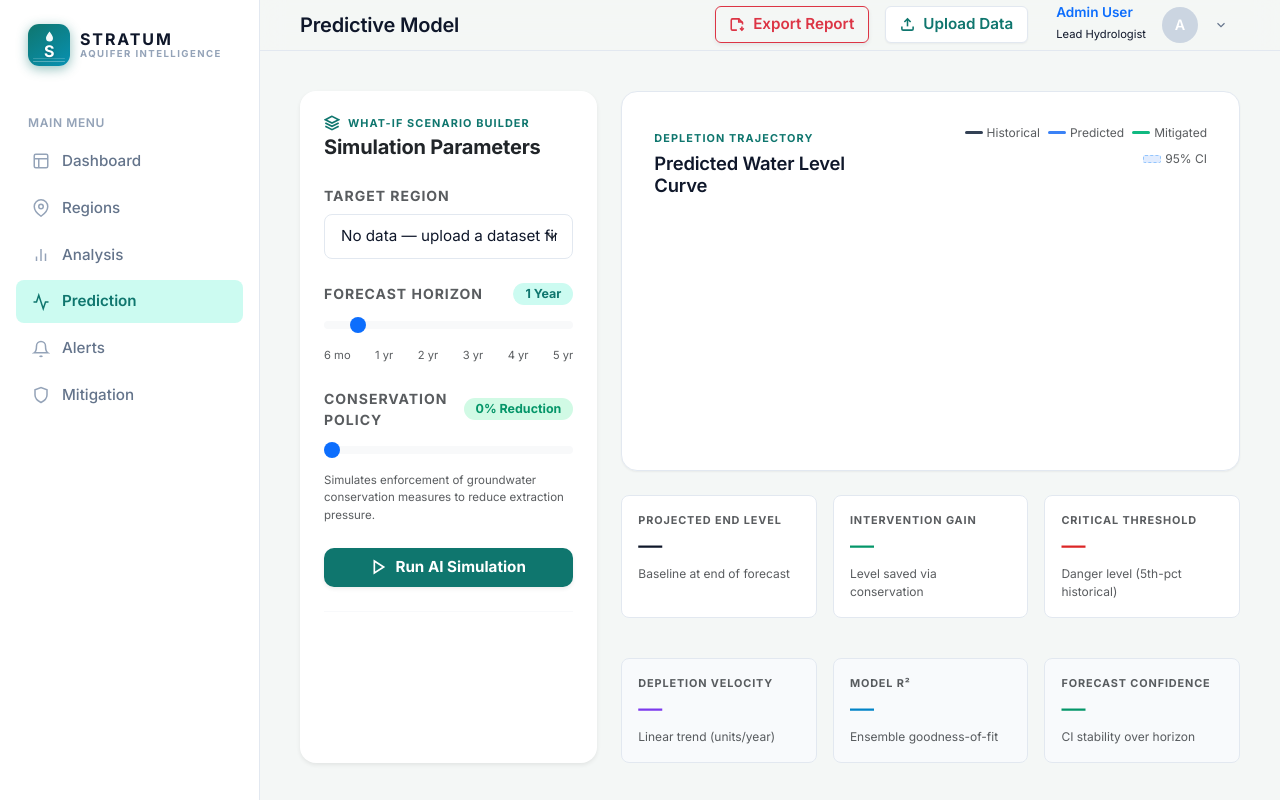
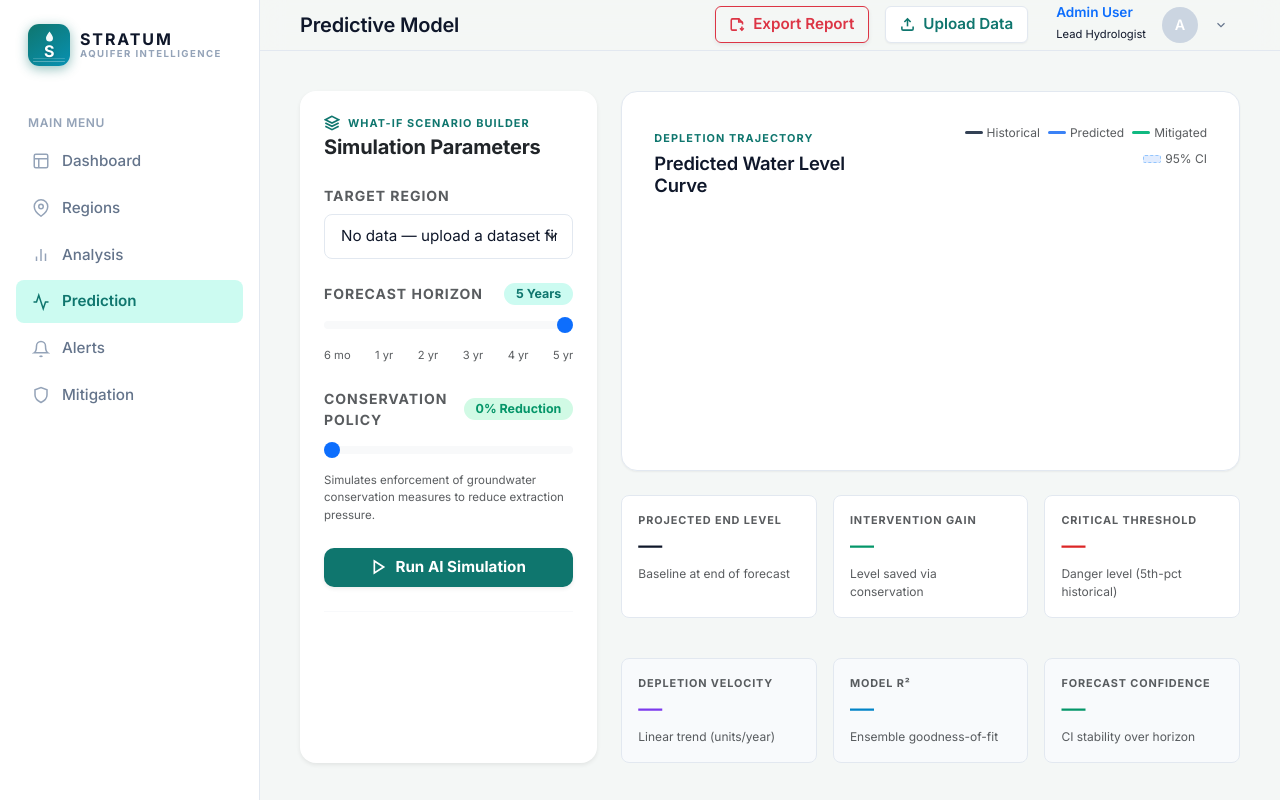
Before and after one commit to Dipakshah13/Stratum-Groundwater-Depletion-Tracker, a Flask app: page /prediction in a window 1280 px wide. Run offline with Flask 3, Linux system fonts and the light colour scheme; a user stored in the database is signed in; data comes from the database, SQL or seed files in the repository; data that the repository does not hold is empty; a map, chart or similar area stays blank; some libraries are stand-ins or nearby versions.

Commit message:
Enhancement: Set 5-year default prediction and enabled live chart updates

```diff
--- a/templates/prediction.html
+++ b/templates/prediction.html
@@ -43,10 +43,10 @@
             <label class="form-label text-muted small fw-bold text-uppercase mb-0"
               style="letter-spacing:0.07em;">Forecast Horizon</label>
             <span class="badge rounded-pill fw-bold" id="monthOutLabel"
-              style="background:var(--brand-primary-light);color:var(--brand-primary);font-size:0.78rem;padding:5px 12px;">1
-              Year</span>
+              style="background:var(--brand-primary-light);color:var(--brand-primary);font-size:0.78rem;padding:5px 12px;">5
+              Years</span>
           </div>
-          <input type="range" class="form-range" id="monthSlider" min="6" max="60" step="6" value="12">
+          <input type="range" class="form-range" id="monthSlider" min="6" max="60" step="6" value="60">
           <div class="d-flex justify-content-between mt-1">
             <span class="text-muted" style="font-size:0.7rem;">6 mo</span>
             <span class="text-muted" style="font-size:0.7rem;">1 yr</span>
@@ -485,14 +485,14 @@
 
     document.getElementById('monthSlider').addEventListener('input', function (e) {
       document.getElementById('monthOutLabel').textContent = formatHorizonLabel(e.target.value);
+      fetchPrediction();
     });
 
     document.getElementById('policySlider').addEventListener('input', function (e) {
       document.getElementById('mitigationOutLabel').textContent = e.target.value + '% Reduction';
+      fetchPrediction();
     });
 
-    document.getElementById('monthSlider').addEventListener('change', fetchPrediction);
-    document.getElementById('policySlider').addEventListener('change', fetchPrediction);
     document.getElementById('regionSelect').addEventListener('change', fetchPrediction);
   });
 </script>
```
